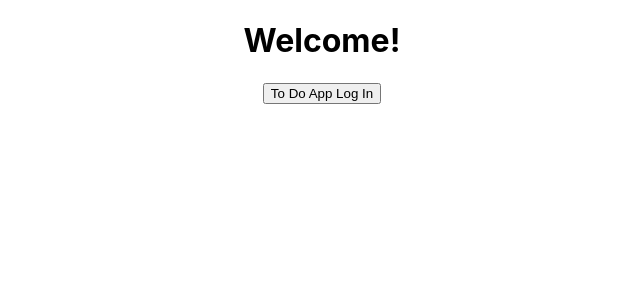
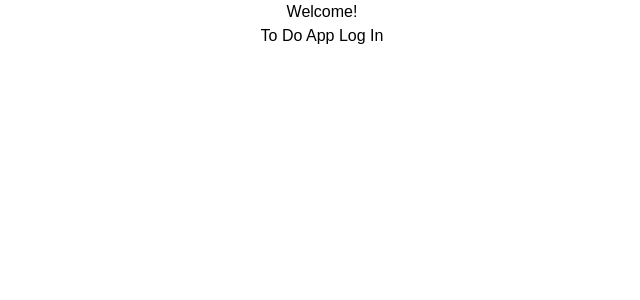
Before and after one commit to bunn1/todo, a React (Create React App) app: page / in a window 1280 px wide. Shown: the top 300 px of the page, without its empty margins (318-958 px from the left). Built offline with nearby package versions, Linux system fonts and the light colour scheme.

Commit message:
inserting tailwind base, components and utilities in index.css

```diff
--- a/src/index.css
+++ b/src/index.css
@@ -1,4 +1,10 @@
-body {
+@tailwind base;
+@tailwind components;
+@tailwind utilities;
+
+
+
+/* body {
   margin: 0;
   font-family: -apple-system, BlinkMacSystemFont, 'Segoe UI', 'Roboto', 'Oxygen',
     'Ubuntu', 'Cantarell', 'Fira Sans', 'Droid Sans', 'Helvetica Neue',
@@ -10,4 +16,4 @@ body {
 code {
   font-family: source-code-pro, Menlo, Monaco, Consolas, 'Courier New',
     monospace;
-}
+} */
```
